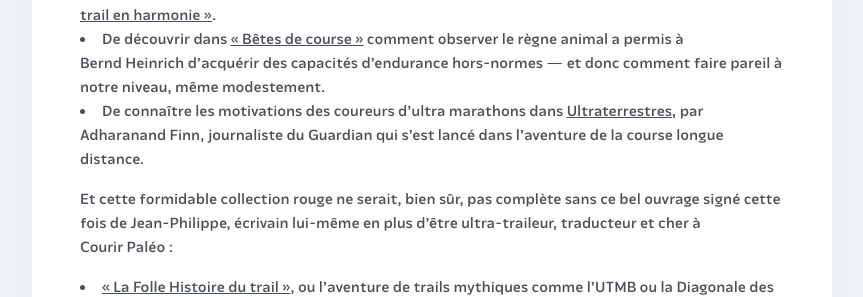
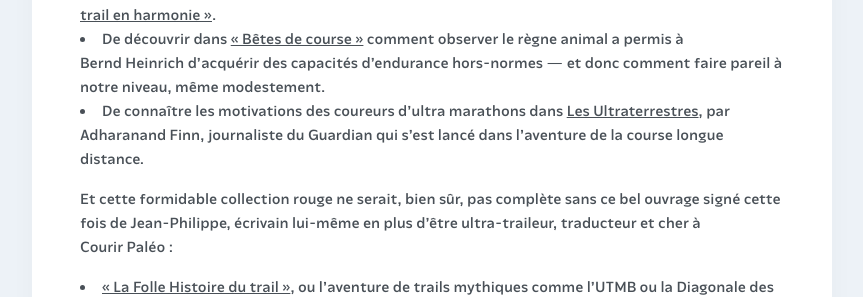
Before and after one commit to courirpaleo/courirpaleo.github.io, a Jekyll site: the page built from _pages/ressources.md, in a window 1280 px wide and 900 px high, scrolled down 5179 px. Shown: the part 160-457 px from the top of the window, without its empty margins (208-1071 px from the left). Built offline with Jekyll 4.4.1, drawn with Linux system fonts in a browser that asks for light colours; some web fonts are replaced.

Commit message:
Update ressources.md

```diff
--- a/_pages/ressources.md
+++ b/_pages/ressources.md
@@ -48,7 +48,7 @@
 Toujours chez Guérin/Paulsen, Jean-Philippe nous permet aussi&nbsp;:
 - De connaître les secrets d'un des meilleurs entraîneurs mondiaux, Eric Orton, dans [«&nbsp;No limit - Le trail en harmonie&nbsp;»](https://www.editionspaulsen.com/no-limit-1884.html).
 - De découvrir dans [«&nbsp;Bêtes de course&nbsp;»](https://www.editionspaulsen.com/betes-de-course-2254.html) comment observer le règne animal a permis à Bernd&nbsp;Heinrich d'acquérir des capacités d'endurance hors-normes&nbsp;&mdash;&nbsp;et donc comment faire pareil à notre niveau, même modestement.
-- De connaître les motivations des coureurs d'ultra marathons dans [Ultraterrestres](https://www.editionspaulsen.com/les-ultraterrestres-2246.html), par Adharanand Finn, journaliste du Guardian qui s'est lancé dans l'aventure de la course longue distance.
+- De connaître les motivations des coureurs d'ultra marathons dans [Les Ultraterrestres](https://www.editionspaulsen.com/les-ultraterrestres-2246.html), par Adharanand Finn, journaliste du Guardian qui s'est lancé dans l'aventure de la course longue distance.
 
 Et cette formidable collection rouge ne serait, bien sûr, pas complète sans ce bel ouvrage signé cette fois de Jean-Philippe, écrivain lui-même en plus d'être ultra-traileur, traducteur et cher à Courir&nbsp;Paléo&nbsp;:
 - [«&nbsp;La Folle Histoire du trail&nbsp;»](https://www.editionspaulsen.com/la-folle-histoire-du-trail-2126.html), ou l'aventure de trails mythiques comme l'UTMB ou la Diagonale des Fous et aussi l'histoire de Nike, intéressante même si chez Courir&nbsp;Paléo nous ne recommandons évidemment pas les chaussures classiques ou maximalistes&nbsp;!
```
